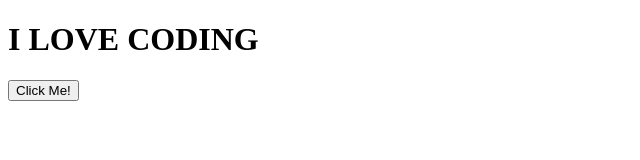
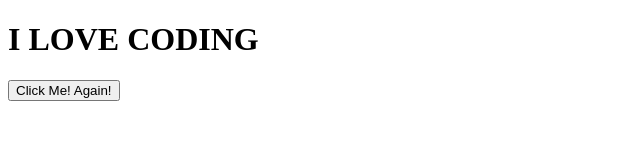
Before and after one commit to RDilly/git-intro, a plain HTML site: page index.html in a window 1280 px wide. Shown: the whole page, without its empty margins (0-640 px from the left). Drawn offline with Linux system fonts and the light colour scheme.

Commit message:
testing out branch commits

```diff
--- a/index.html
+++ b/index.html
@@ -9,6 +9,6 @@
 </head>
 <body>
     <h1>I LOVE CODING</h1>
-    <button>Click Me!</button>
+    <button>Click Me! Again!</button>
 </body>
 </html>
```
